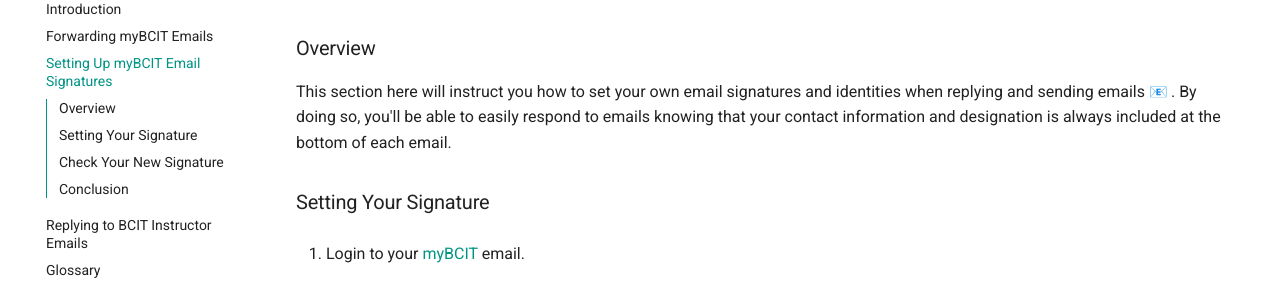
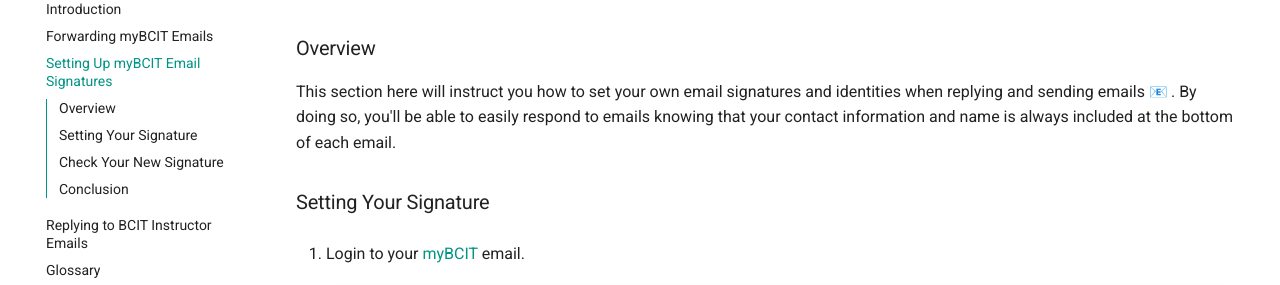
Before and after one commit to cdoig4/Colin-Patty_User_Guide, an MkDocs documentation site: the page built from docs/Task-2.md, in a window 1280 px wide and 900 px high. Shown: the part 147-432 px from the top of the window. Built offline with MkDocs 1.6.1 and Material for MkDocs 9.7.7, drawn with Linux system fonts in a browser that asks for light colours; emoji names are drawn with the system emoji font.

Commit message:
Add clearer languages for instructions and readme

```diff
--- a/docs/Task-2.md
+++ b/docs/Task-2.md
@@ -2,7 +2,7 @@
 
 ### Overview
 
-This section here will instruct you how to set your own email signatures and identities when replying and sending emails :e-mail: . By doing so, you'll be able to easily respond to emails knowing that your contact information and designation is always included at the bottom of each email.
+This section here will instruct you how to set your own email signatures and identities when replying and sending emails :e-mail: . By doing so, you'll be able to easily respond to emails knowing that your contact information and name is always included at the bottom of each email.
 
 ### Setting Your Signature
 
```
Also changed, not shown: readme.md (+3 -3 lines).
